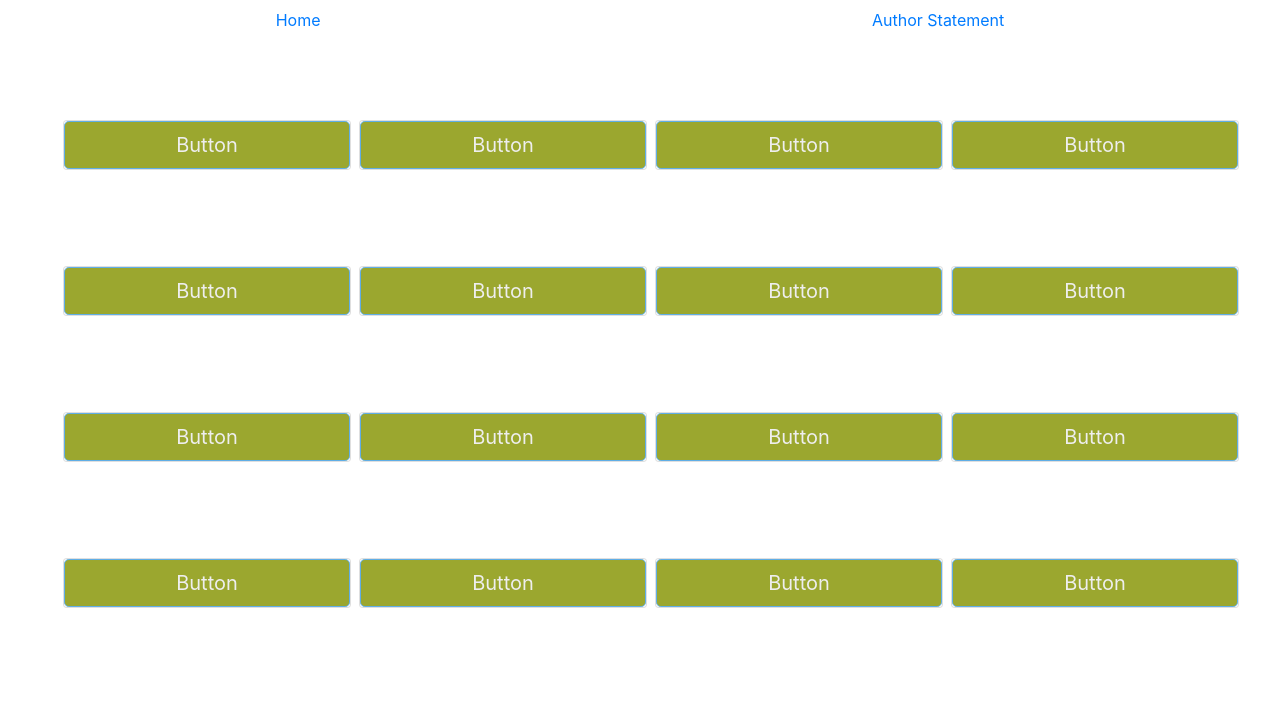
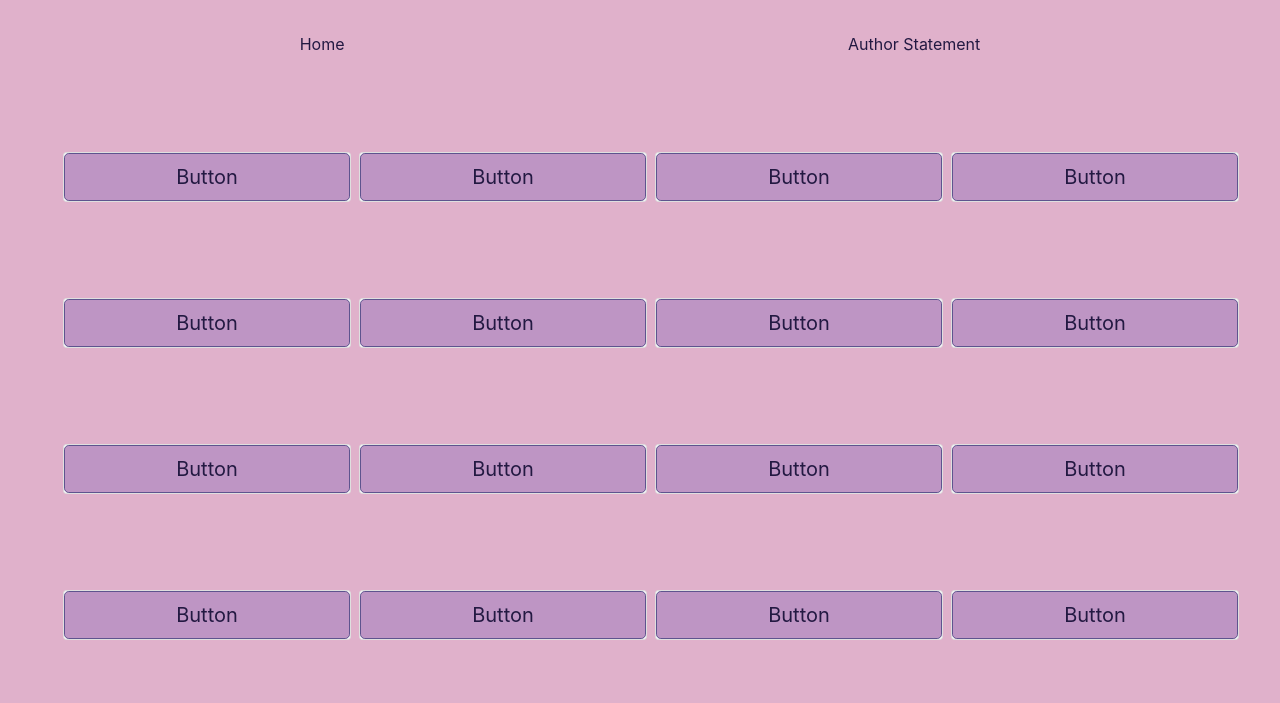
Before and after one commit to nununuam/collection, a Django app: page / in a window 1280 px wide. Shown: the top 703 px of the page. Run offline with Django 4.2, Linux system fonts and the light colour scheme.

Commit message:
home is looking ok

```diff
--- a/main_app/static/styles/styles.css
+++ b/main_app/static/styles/styles.css
@@ -1,17 +1,23 @@
+body{
+    background-color: rgb(224, 177, 203);
+}
 h1 {
-    color: green;
+    color: rgb(35, 25, 66);
+}
+.basebar a{
+    color: rgb(35, 25, 66);
 }
 
 .btn-primary{
-    background-color: rgb(155, 167, 47) !important;
-    color:rgb(238, 238, 238);
-    border-color: rgb(96, 174, 230);
+    background-color: rgb(190, 149, 196) !important;
+    color:rgb(35, 25, 66);
+    border-color: rgb(94, 84, 142);
 }
 
 .btn-primary:hover, .btn-primary:active, .btn-primary:visited {
-    background-color: rgb(48, 57, 146) !important;
-    color:rgb(255, 255, 255);
-    border-color: rgb(253, 45, 240);
+    background-color: rgb(35, 25, 66) !important;
+    color:rgb(224, 177, 203);
+    border-color: rgb(159, 134, 192);
 }
 
 div .homebuttons{
--- a/main_app/templates/base.html
+++ b/main_app/templates/base.html
@@ -19,7 +19,7 @@
 <header>
   {% block header %}
     <div class="basebar">
-      <ul class="nav nav-pills nav-fill navbar-custom">
+      <ul class="nav nav-pills nav-fill navbar-custom mx-5 my-4">
         <li class="nav-item">
           <a class="nav-link" href='/'>Home</a>
         </li>
--- a/main_app/templates/home.html
+++ b/main_app/templates/home.html
@@ -3,7 +3,7 @@
 
 {% block content %}
 <div class="homebuttons">
-    <div class="row hidden-md-up py-3 mx-5 my-3 ">
+    <div class="row hidden-md-up py-3 mx-5 ">
         <div class="col-md-3 my-5 ">
             <div class="card" style="width: 18rem;">
                 <a href="{% url 'button1' %}" class="btn btn-primary btn-lg">Button</a>
```
